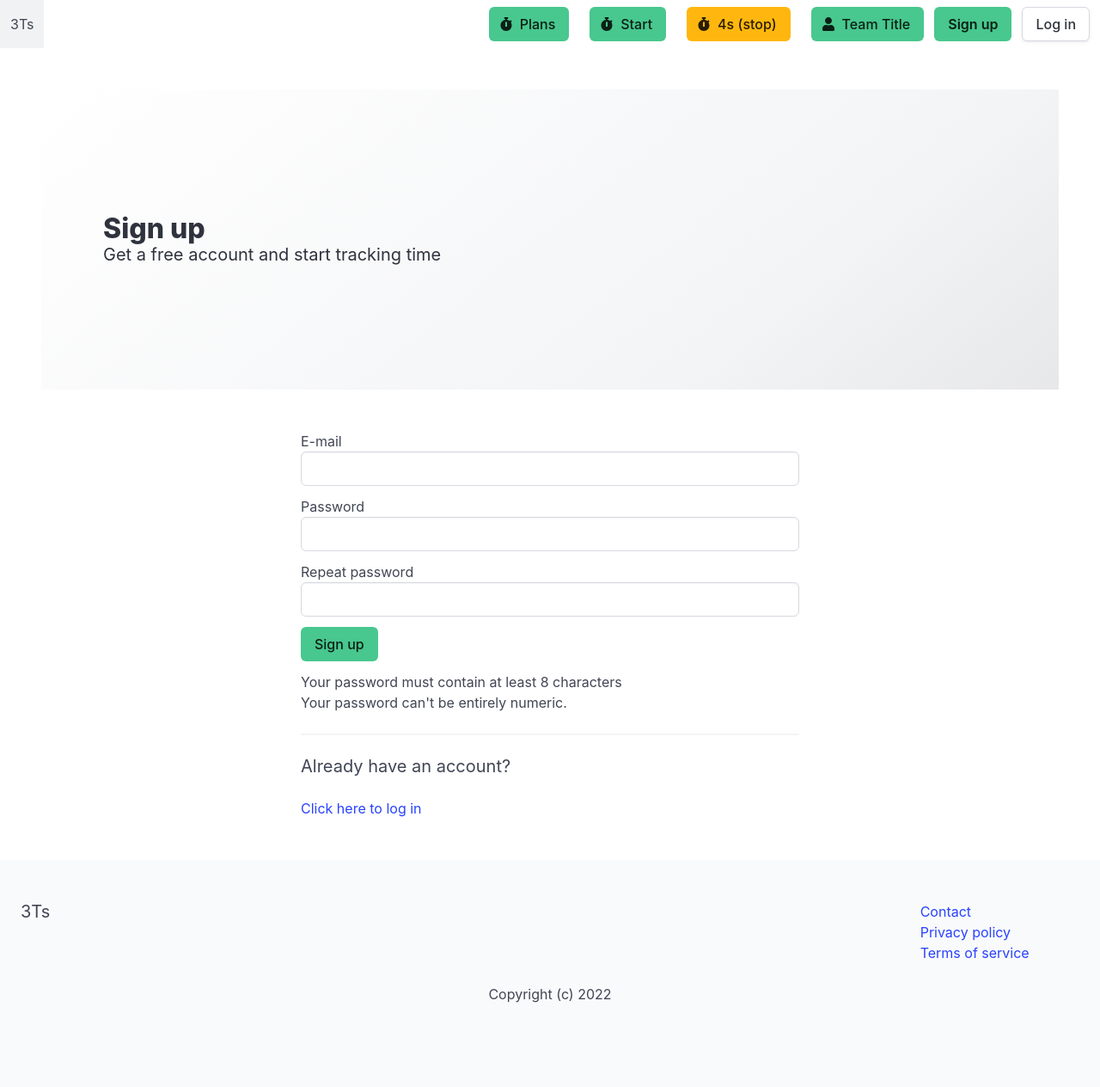
After one commit to ArtusU/3Ts, a Django app: template apps/userprofile/templates/userprofile/signup.html in a window 1280 px wide. The commit adds this page. Shown: the whole page at 86% size. Run offline with Django 3.2, Linux system fonts and the light colour scheme; the template is opened without the code that fills it, so the values that code supplies are empty; some libraries are stand-ins or nearby versions.

Commit message:
TTT10-4 Create view and template for sign up Fixes #2

```diff
--- a/apps/core/templates/core/base.html
+++ b/apps/core/templates/core/base.html
@@ -6,6 +6,7 @@
     <title>{% block title %}{% endblock title %} 3Ts</title>
 
     <link rel="stylesheet" type="text/css" href="https://cdn.delivr.net/npm/bulma@0.9.1/css/bulma.min.css">
+    <script src="https://cdn.jsdelivr.net/npm/vue/dist/vue.js"></script>
 </head>
 <body>
     <div class="navbar-app">
@@ -51,7 +52,7 @@
                                     <span> Team Title
                                     </span>
                                 </a>
-                                <a href="#" class="button is-success"><strong>Sign up</strong></a>
+                                <a href="{% url 'signup' %}" class="button is-success"><strong>Sign up</strong></a>
                                 <a href="#" class="button">Log in</a>
                         </div>
                     </div>
@@ -91,5 +92,13 @@
         </div>
     </footer>
 
+    <!-- Scripts -->
+    <script src="https://use.fontawesome.com/releases/v5.14.0/js/all.js"></script>
+    <script src="https://unpkg.com/vue@next"></script>
+
+    {% block scripts %}
+    {% endblock %}
+    <!-- End Scripts -->
+
 </body>
 </html>
--- a/apps/core/templates/core/frontpage.html
+++ b/apps/core/templates/core/frontpage.html
@@ -59,7 +59,7 @@
         <div class="column is-4 is-offset-4 has-text-centered">
             <h2 class="subtitle">Let's get started</h2>
 
-            <a href="#" class="button is-success is-large">Get a free account</a>
+            <a href="{% url 'signup' %}" class="button is-success is-large">Get a free account</a>
         </div>
     </div>
 </div>
--- /dev/null
+++ b/apps/userprofile/templates/userprofile/signup.html
@@ -0,0 +1,131 @@
+{% extends 'core/base.html' %}
+
+{% block title %}Sign up | {% endblock %}
+
+{% block content %}
+    <section class="hero is-medium is-light is-bold">
+        <div class="hero-body">
+            <div class="container">
+                <h1 class="title">Sign up</h1>
+                <h2 class="subtitle">Get a free account and start tracking time</h2>
+            </div>
+        </div>
+    </section>
+
+    <div class="columns" id="signup-app">
+        <div class="column is-6 is-offset-3">
+            <form method="post" action="." class="mt-6" v-on:submit="validateForm" novalidate>
+                {% csrf_token %}
+
+                {% if form.errors %}
+                    <div class="notification is-danger">
+                        {{ form.non_field_errors }}
+
+                        {% for field in form %}
+                            {% if field.errors %}{{ field.label }}: {{ field.errors|striptags }}{% endif %}
+                        {% endfor %}
+                    </div>
+                {% endif %}
+
+                <div class="notification is-danger" v-if="errors.length">
+                    <p v-for="error in errors">
+                        [[ error ]]
+                    </p>
+                </div>
+
+
+                <div class="field">
+                    <label>E-mail</label>
+
+                    <div class="control">
+                        <input type="email" name="username" id="id_username" class="input" v-model="username">
+                    </div>
+                </div>
+
+                <div class="field">
+                    <label>Password</label>
+
+                    <div class="control">
+                        <input type="password" name="password1" id="id_password1" class="input" v-model="password1">
+                    </div>
+                </div>
+
+                <div class="field">
+                    <label>Repeat password</label>
+
+                    <div class="control">
+                        <input type="password" name="password2" id="id_password2" class="input" v-model="password2">
+                    </div>
+                </div>
+
+                <div class="field">
+                    <div class="control">
+                        <button class="button is-success">Sign up</button>
+                    </div>
+                </div>
+
+                <ul class="password-helt-text">
+                    <li v-if="password1.length < 8">Your password must contain at least 8 characters</li>
+                    <li v-if="!isNaN(password1)">Your password can't be entirely numeric.</li>
+                </ul>
+
+            </form>
+
+            <hr>
+
+            <h2 class="subtitle">Already have an account?</h2>
+
+            <a href="#">Click here to log in</a>
+        </div>
+    </div>
+{% endblock %}
+
+{% block scripts %}
+<script>
+    const SignupApp = {
+        data() {
+            return {
+                username: '',
+                password1: '',
+                password2: '',
+                errors: []
+            }
+        },
+        delimiters: ['[[', ']]'],
+        methods: {
+            validateForm(e) {
+                this.errors = []
+                if (!this.validateEmail(this.username)) {
+                    this.errors.push('Your e-mail address in not valid!')
+                }
+                if (this.password1 === '') {
+                    this.errors.push('Your password is missing')
+                }
+                if (this.password1.length < 8) {
+                    this.errors.push('Your password must be at least 8 characters')
+                }
+                if (!isNaN(this.password1)) {
+                    this.errors.push('Your password can\'t be enterily numeric')
+                }
+                if (this.password1 !== this.password2) {
+                    this.errors.push('Your passwords does not match!')
+                }
+                if (this.errors.length) {
+                    e.preventDefault()
+                    return false
+                } else {
+                    return true
+                }
+            },
+            validateEmail(email) {
+                if (/^[a-zA-Z0-9.!#$%&'*+/=?^_`{|}~-]+@[a-zA-Z0-9-]+(?:\.[a-zA-Z0-9-]+)*$/.test(email)) {
+                    return true
+                }
+                return false
+            }
+        }
+    }
+    Vue.createApp(SignupApp).mount('#signup-app')
+</script>
+
+{% endblock %}
--- a/ttt/settings.py
+++ b/ttt/settings.py
@@ -71,13 +71,7 @@ DATABASES = {
 
 AUTH_PASSWORD_VALIDATORS = [
     {
-        "NAME": "django.contrib.auth.password_validation.UserAttributeSimilarityValidator",
-    },
-    {
         "NAME": "django.contrib.auth.password_validation.MinimumLengthValidator",
-    },
-    {
-        "NAME": "django.contrib.auth.password_validation.CommonPasswordValidator",
     },
     {
         "NAME": "django.contrib.auth.password_validation.NumericPasswordValidator",
--- a/ttt/urls.py
+++ b/ttt/urls.py
@@ -17,6 +17,7 @@ from django.contrib import admin
 from django.urls import path
 
 from apps.core.views import frontpage, privacy, terms, plans
+from apps.userprofile.views import signup
 
 urlpatterns = [
     path("admin/", admin.site.urls),
@@ -25,4 +26,6 @@ urlpatterns = [
     path("privacy/", privacy, name="privacy"),
     path("terms/", terms, name="terms"),
     path("plans/", plans, name="plans"),
+
+    path("signup/", signup, name="signup"),
 ]
```
Also changed, not shown: apps/userprofile/views.py (+21 -2 lines).
